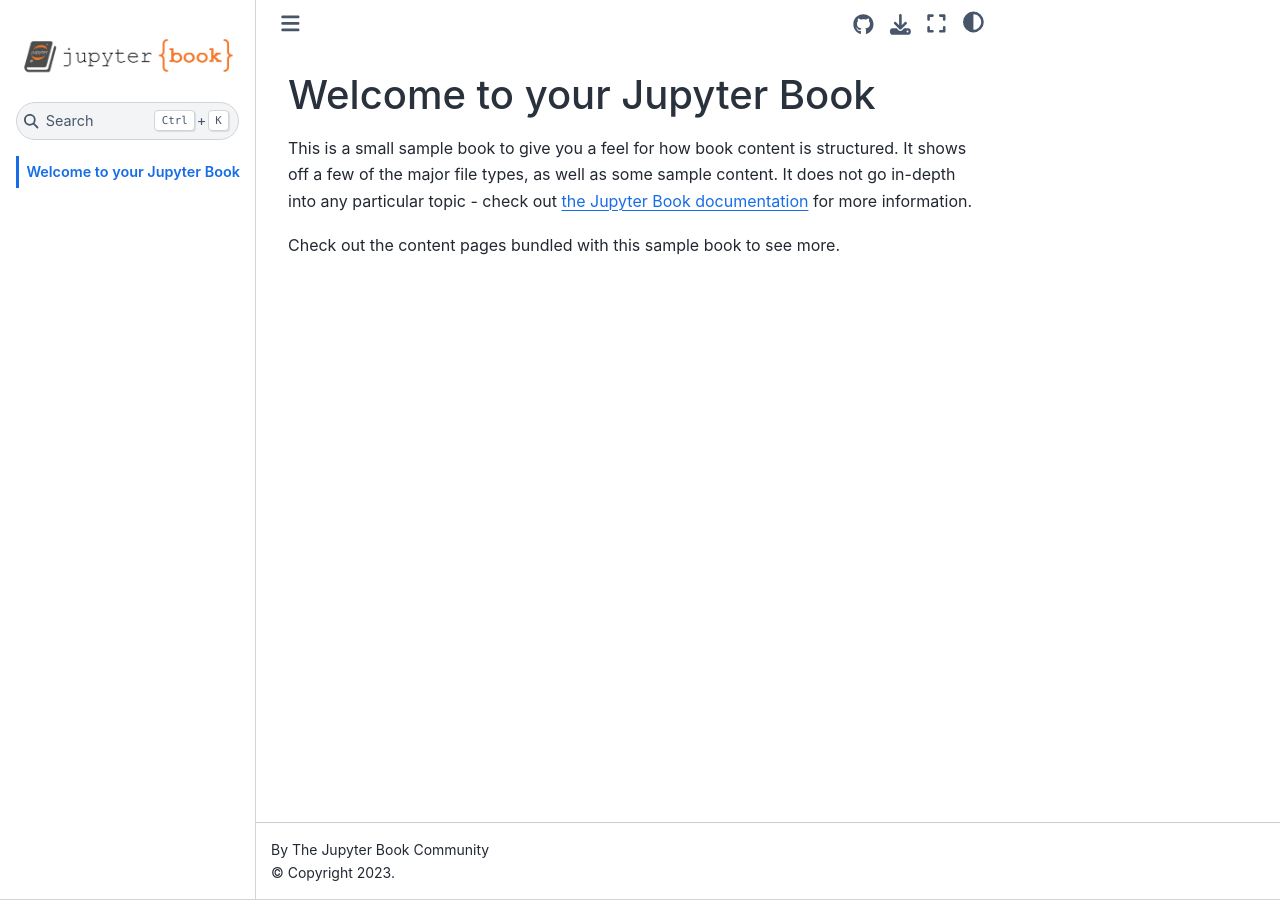
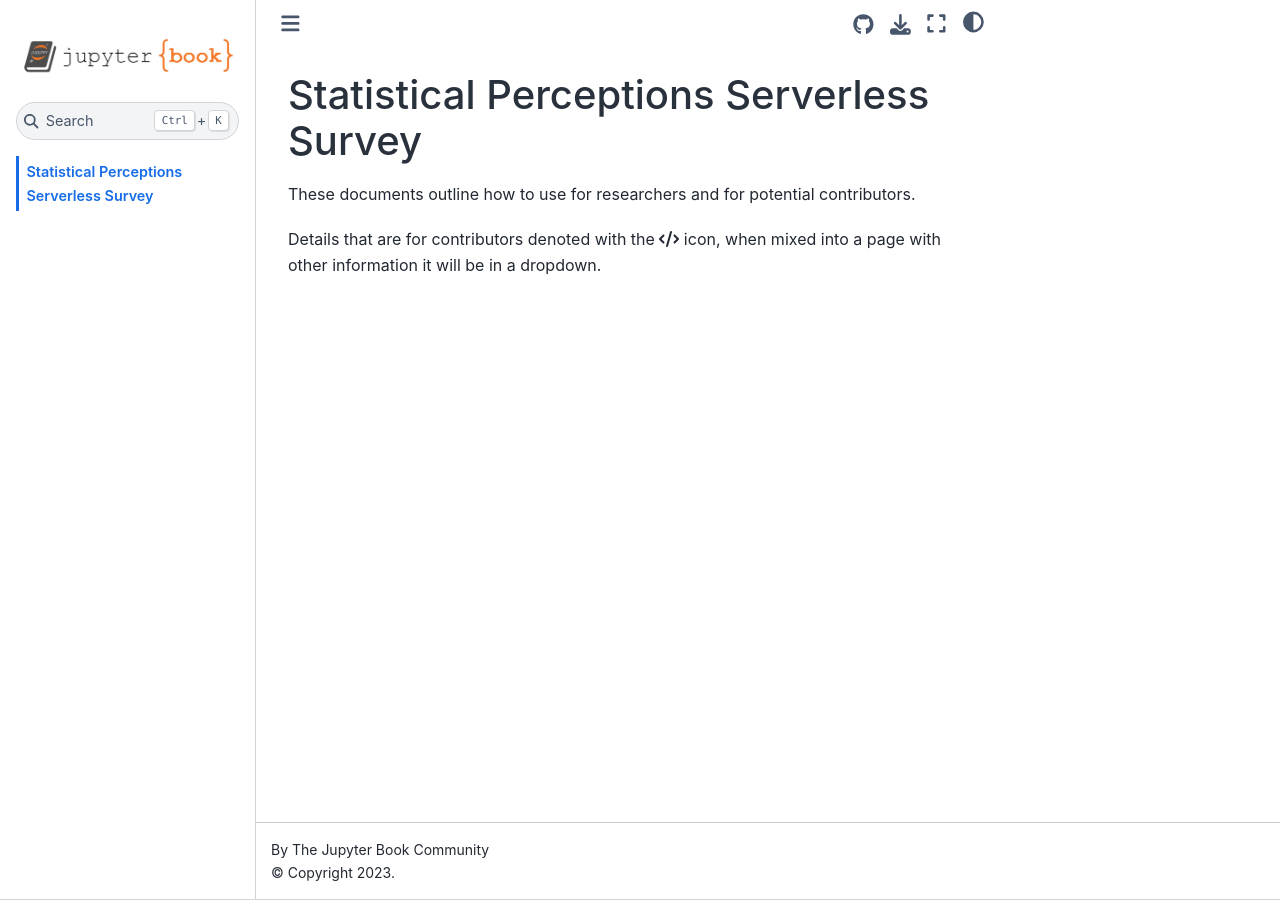
Before and after one commit to statistical-perceptions/serverless-survey, a Jupyter Book: the page built from docs/intro.md, in a window 1280 px wide. Built offline with Jupyter Book 1.0.4 settings and Sphinx 7.4.7 and the Sphinx Book theme 1.1.4, drawn with Linux system fonts in a browser that asks for light colours; pages that are not in the unit, such as notebooks, are missing from menus.

Commit message:
initial outline and formatting

````diff
--- /dev/null
+++ b/docs/_static/usernotes.css
@@ -0,0 +1,12 @@
+div.developer {
+    border-left-color: rgba(var(--pst-color-warning), 1);
+}
+
+div.developer .admonition-title {
+    background-color: rgba(var(--pst-color-warning), .1);
+}
+
+div.developer .admonition-title:before {
+    color: rgba(var(--pst-color-warning), 1);
+    content: '\f121';
+}
--- a/docs/intro.md
+++ b/docs/intro.md
@@ -1,11 +1,7 @@
-# Welcome to your Jupyter Book
+# Statistical Perceptions Serverless Survey
 
-This is a small sample book to give you a feel for how book content is
-structured.
-It shows off a few of the major file types, as well as some sample content.
-It does not go in-depth into any particular topic - check out [the Jupyter Book documentation](https://jupyterbook.org) for more information.
+These documents outline how to use for researchers and for potential contributors.
 
-Check out the content pages bundled with this sample book to see more.
+ <!-- It also includes sample scripts for onboarding participants-->
 
-```{tableofcontents}
-```
+ Details that are for contributors denoted with the {fa}`code` icon, when mixed into a page with other information it will be in a dropdown.
````
Also changed, not shown: docs/questions.md (+11 -0 lines).
